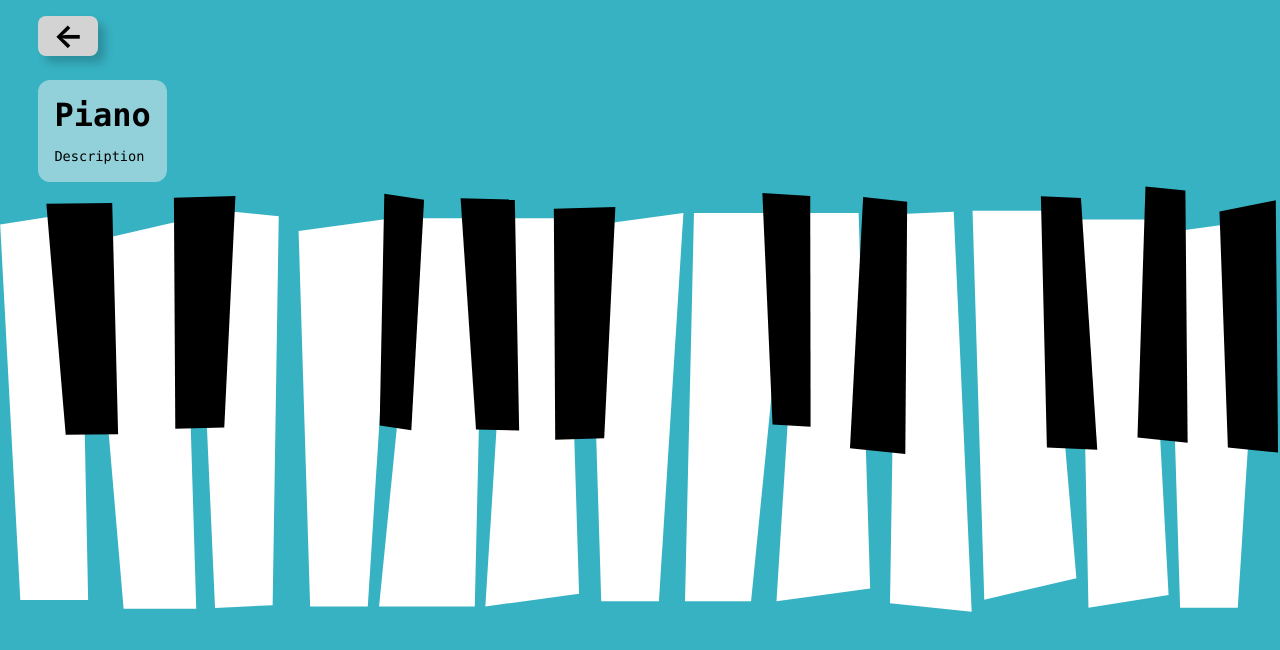
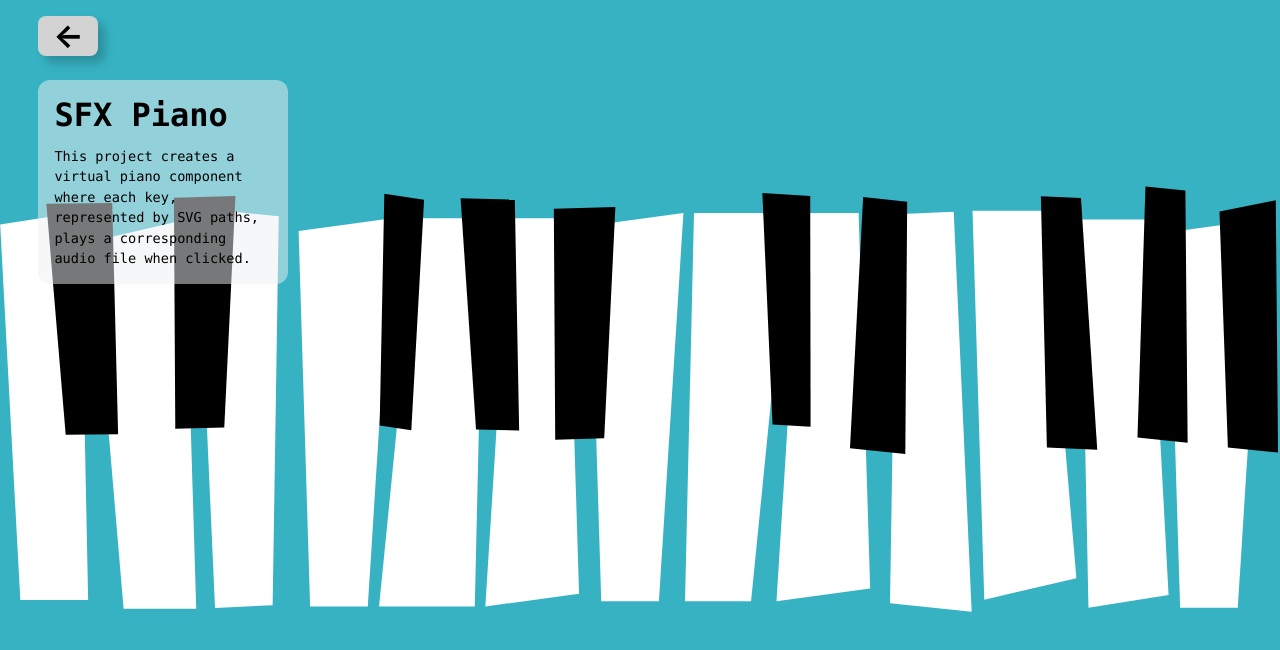
Before and after one commit to ryanbronkema/adventjs-home, a Next.js app: page /project-3 in a window 1280 px wide. Shown: the top 650 px of the page. Built offline with nearby package versions, Linux system fonts and the light colour scheme.

Commit message:
Page title and desc for p-3

```diff
--- a/app/page.tsx
+++ b/app/page.tsx
@@ -50,9 +50,9 @@ export default function Home() {
 
           <Link href="/project-3" className={styles.card}>
             <h3>
-              Project 3 <span>-&gt;</span>
+              SFX Piano <span>-&gt;</span>
             </h3>
-            <p>Piano</p>
+            <p>A virtual piano that plays corresponding audio files when the keys are clicked.iano</p>
           </Link>
 
           <Link href="/project-4/" className={styles.card}>
--- a/app/project-3/page.tsx
+++ b/app/project-3/page.tsx
@@ -8,8 +8,8 @@ export default function Page() {
       <BackArrow />
       <Piano />
       <ProjectDescription
-        pageTitle="Piano"
-        pageDescription="Description"
+        pageTitle="SFX Piano"
+        pageDescription="This project creates a virtual piano component where each key, represented by SVG paths, plays a corresponding audio file when clicked."
       />
     </div>
   );
```
